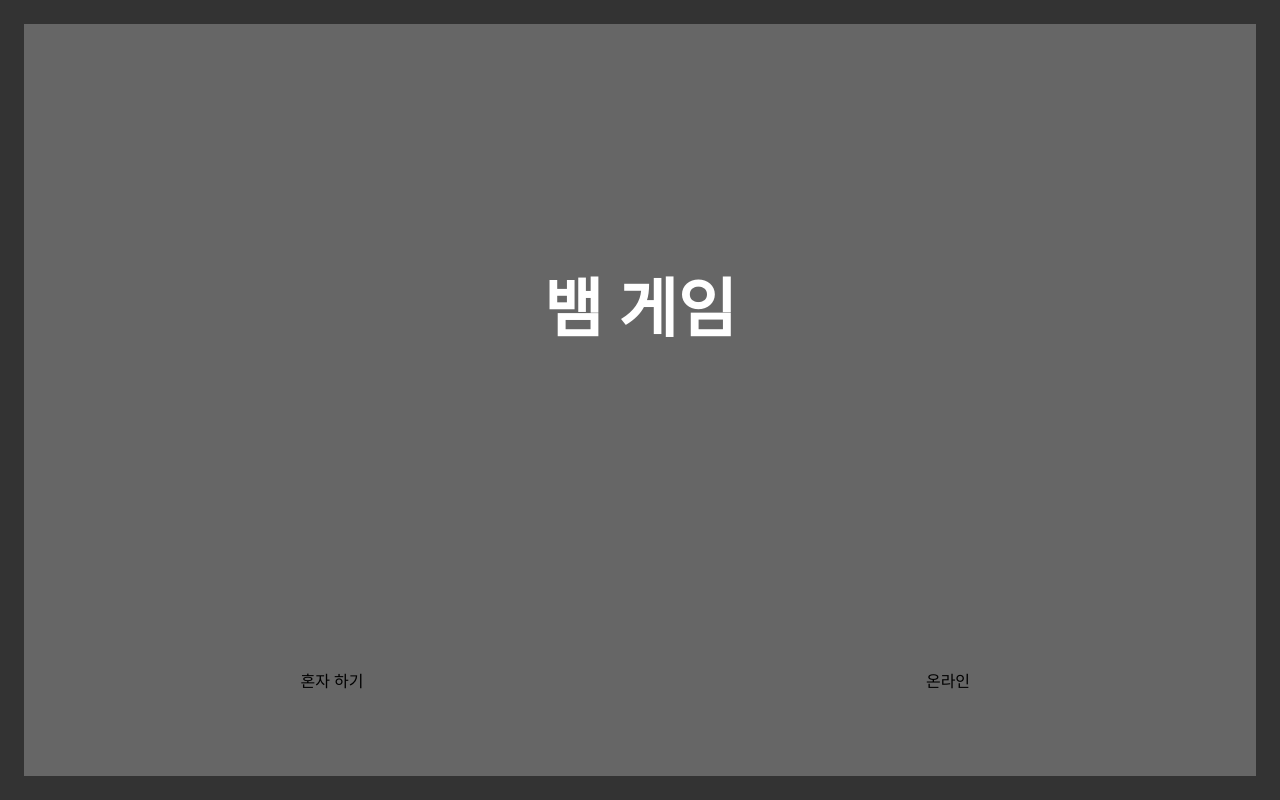
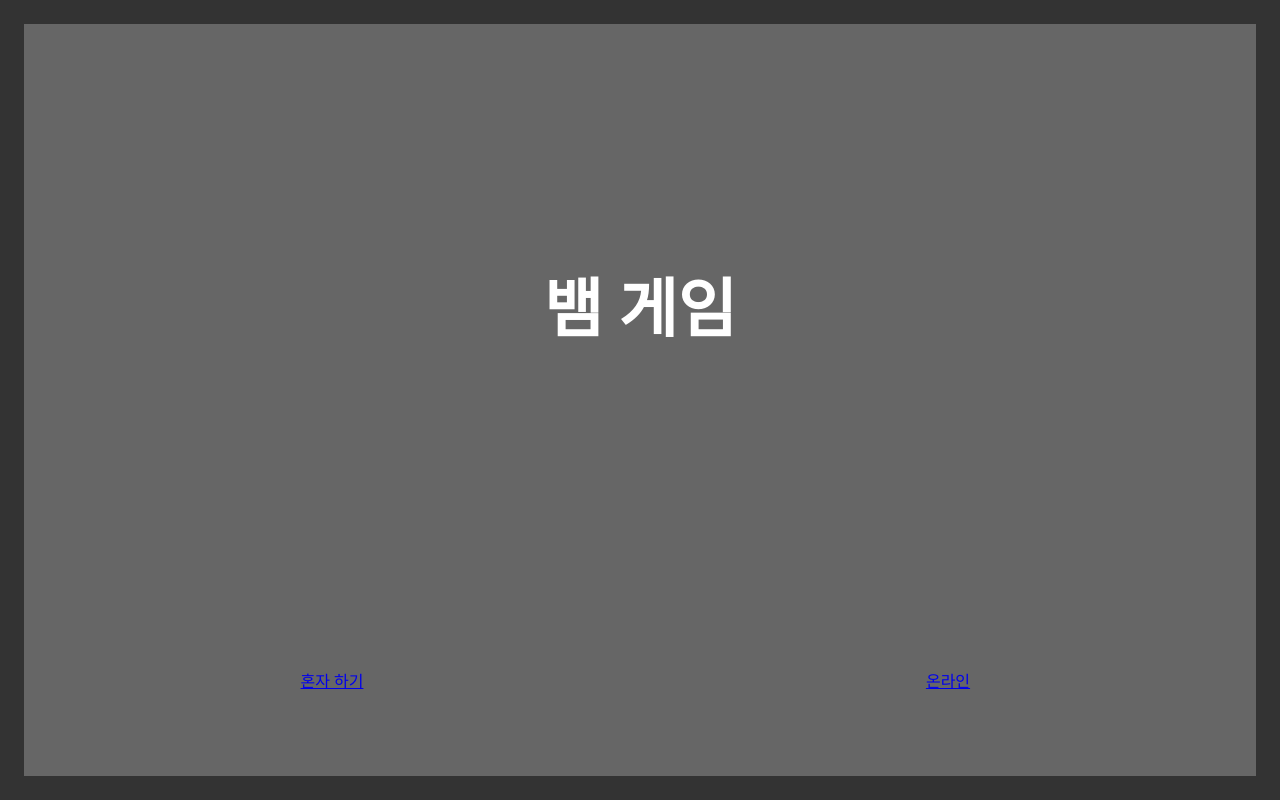
Before and after one commit to ChlorizedSalmon/snake-game, a React app: page / in a window 1280 px wide. Built offline with nearby package versions, Linux system fonts and the light colour scheme.

Commit message:
use router

```diff
--- a/package.json
+++ b/package.json
@@ -28,6 +28,7 @@
     "node-sass": "^4.12.0",
     "react": "^16.9.0",
     "react-dom": "^16.9.0",
+    "react-router-dom": "^5.0.1",
     "sass-loader": "^8.0.0",
     "style-loader": "^1.0.0",
     "webpack": "^4.39.3",
--- a/src/App.jsx
+++ b/src/App.jsx
@@ -1,20 +1,21 @@
 import React from "react";
+import {
+    BrowserRouter as Router,
+    Route,
+    Switch,
+} from 'react-router-dom';
 
 import "./styles/base.css";
-import "./styles/splash.scss";
+import NotFound from "./NotFound.jsx";
+import Splash from "./Splash.jsx";
 
 class App extends React.Component {
     render() {
         return (
-            <div className="splash">
-                <hgroup>
-                    <h1>뱀 게임</h1>
-                </hgroup>
-                <nav>
-                    <a>혼자 하기</a>
-                    <a>온라인</a>
-                </nav>
-            </div>
+            <Switch>
+                <Route exact path="/" component={Splash} />
+                <Route component={NotFound} />
+            </Switch>
         );
     }
 }
--- /dev/null
+++ b/src/NotFound.jsx
@@ -0,0 +1,22 @@
+import React from "react";
+import { Link } from 'react-router-dom';
+
+import "./styles/splash.scss";
+
+class NotFound extends React.Component {
+    render() {
+        return (
+            <div className="splash">
+                <hgroup>
+                    <h1>404 NOT FOUND</h1>
+                </hgroup>
+                <nav>
+                    <Link to="/">홈</Link>
+                    <a href="https://github.com/ChlorizedSalmon/snake-game">코드 보기</a>
+                </nav>
+            </div>
+        );
+    }
+}
+
+export default NotFound;
--- /dev/null
+++ b/src/Splash.jsx
@@ -0,0 +1,22 @@
+import React from "react";
+import { Link } from 'react-router-dom';
+
+import "./styles/splash.scss";
+
+class Splash extends React.Component {
+    render() {
+        return (
+            <div className="splash">
+                <hgroup>
+                    <h1>뱀 게임</h1>
+                </hgroup>
+                <nav>
+                    <Link to="/single">혼자 하기</Link>
+                    <Link to="/online">온라인</Link>
+                </nav>
+            </div>
+        );
+    }
+}
+
+export default Splash;
--- a/src/index.jsx
+++ b/src/index.jsx
@@ -1,6 +1,12 @@
 import React from "react";
 import ReactDOM from "react-dom";
+import { BrowserRouter } from 'react-router-dom'
 
 import App from "./App.jsx";
 
-ReactDOM.render(<App />, document.getElementById("root"));
+ReactDOM.render(
+    <BrowserRouter>
+        <App />
+    </BrowserRouter>,
+    document.querySelector('#root')
+);
```
Also changed, not shown: 1 other file (tests, documents, lock files or other folders).
